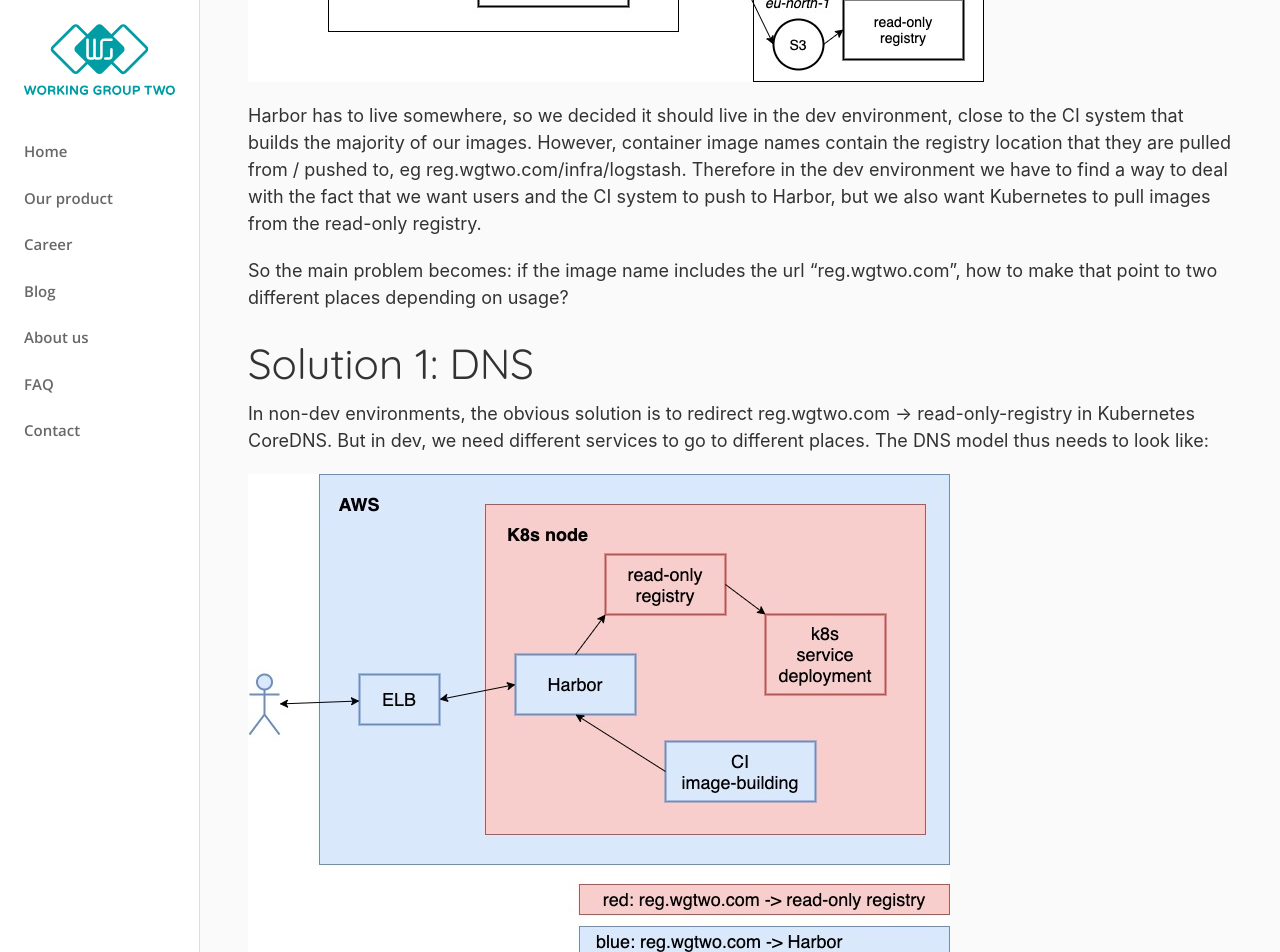
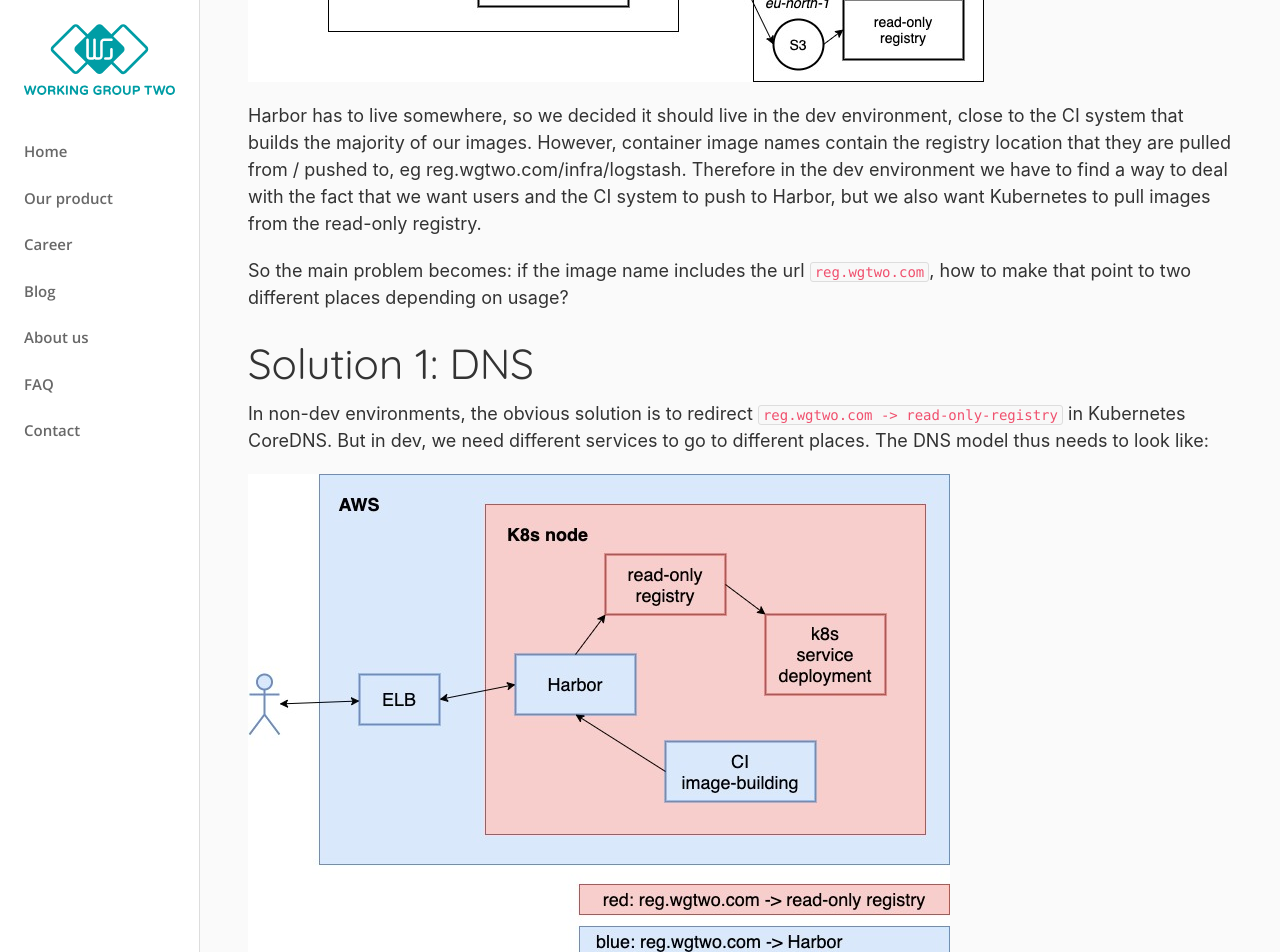
Before and after one commit to working-group-two/engineering-blog, a Jekyll site: the page built from pages/blog/_posts/2020-12-11-forbidden-lore-hacking-dns-routing-for-k8s.md, in a window 1280 px wide and 1400 px high, scrolled down 852 px. Shown: the top 952 px of the window. Built offline with Jekyll 4.4.1, drawn with Linux system fonts in a browser that asks for light colours; nearby versions of some CDN libraries; some of the changed text lies outside the part shown.

Commit message:
More formatting

```diff
--- a/pages/blog/_posts/2020-12-11-forbidden-lore-hacking-dns-routing-for-k8s.md
+++ b/pages/blog/_posts/2020-12-11-forbidden-lore-hacking-dns-routing-for-k8s.md
@@ -26,11 +26,11 @@
 
 Harbor has to live somewhere, so we decided it should live in the dev environment, close to the CI system that builds the majority of our images. However, container image names contain the registry location that they are pulled from / pushed to, eg reg.wgtwo.com/infra/logstash. Therefore in the dev environment we have to find a way to deal with the fact that we want users and the CI system to push to Harbor, but we also want Kubernetes to pull images from the read-only registry.
 
-So the main problem becomes: if the image name includes the url “reg.wgtwo.com”, how to make that point to two different places depending on usage?
+So the main problem becomes: if the image name includes the url `reg.wgtwo.com`, how to make that point to two different places depending on usage?
 
 # Solution 1: DNS
 
-In non-dev environments, the obvious solution is to redirect reg.wgtwo.com -> read-only-registry in Kubernetes CoreDNS. But in dev, we need different services to go to different places. The DNS model thus needs to look like:
+In non-dev environments, the obvious solution is to redirect `reg.wgtwo.com -> read-only-registry` in Kubernetes CoreDNS. But in dev, we need different services to go to different places. The DNS model thus needs to look like:
 
 ![DNS](/img/blog/forbidden-lore-hacking-dns-routing-for-k8s/dnsresolution.jpg)
 
@@ -38,21 +38,21 @@
 
 * route53 sets reg.wgtwo.com -> harbor
 * k8s coreDNS sets reg.wgtwo.com -> read-only-registry
-* CI (Concourse) bypasses cluster lookup and goes to route53 instead, such that reg.wgtwo.com -> harbor
+* CI (Concourse) bypasses cluster lookup and goes to route53 instead, such that `reg.wgtwo.com -> harbor`
 
 <div class="blog-image-with-text">
-<p>We initially deployed a DNS sidecar to the CI system, but with multiple Concourse pods we got multiple sidecars and we really only needed one, plus we had to manipulate Concourse’s internal DNS cache (CONCOURSE_GARDEN_DNS_SERVER) but that broke DNS between Concourse and everything else in the cluster. Replacing the sidecar with a DNS pod in the CI namespace worked better, although then all the CI jobs needed to be updated to use that new pod as their nameserver.</p>
+<p>We initially deployed a DNS sidecar to the CI system, but with multiple Concourse pods we got multiple sidecars and we really only needed one, plus we had to manipulate Concourse’s internal DNS cache (`CONCOURSE_GARDEN_DNS_SERVER`) but that broke DNS between Concourse and everything else in the cluster. Replacing the sidecar with a DNS pod in the CI namespace worked better, although then all the CI jobs needed to be updated to use that new pod as their nameserver.</p>
 <img src="/img/blog/forbidden-lore-hacking-dns-routing-for-k8s/sleight-of-hand.gif" alt="Sleight of hand">
 </div>
 
 However at this point we realised that although we want to deploy pods into Kubernetes, the process that does the deploying lives on the Kubernetes nodes, outside of cluster scope.
-We don’t do any config management on the nodes, we just let [kOps](https://github.com/kubernetes/kops) deploy everything that Kubernetes needs for a cluster, so we were reluctant to introduce an entirely different system just for managing one resolv.conf file. Also the concentric DNS setup would have a very wide scope and be somewhat difficult to debug. Maybe this was a problem better resolved using some clever nginx routing?
+We don’t do any config management on the nodes, we just let [kOps](https://github.com/kubernetes/kops) deploy everything that Kubernetes needs for a cluster, so we were reluctant to introduce an entirely different system just for managing one `resolv.conf` file. Also the concentric DNS setup would have a very wide scope and be somewhat difficult to debug. Maybe this was a problem better resolved using some clever nginx routing?
 
 # Solution 2: nginx
 
 <div class="blog-image-with-text">
 <p>If we could find some way of differentiating the Harbor traffic from read-only-registry traffic, we could let nginx route requests to the right place.</p>
-<iframe src="https://giphy.com/embed/QaPkV29BJh3gI" width="480" height="355" frameBorder="0" class="giphy-embed" allowFullScreen></iframe>
+<iframe src="https://giphy.com/embed/QaPkV29BJh3gI" width="240" height="177" frameBorder="0" class="giphy-embed" allowFullScreen></iframe>
 </div>
 
 # Solution 2a: nginx routes traffic on IP
@@ -64,17 +64,17 @@
 
 # Solution 2b: nginx routes on custom header
 
-The new ‘canary’ feature in nginx makes this kind of routing very easy - traffic that matches a certain criteria gets sent to a different backend. We could use a custom header such as “ro-reg” to send internal traffic to the read-only registry.
+The new `canary` feature in nginx makes this kind of routing very easy - traffic that matches a certain criteria gets sent to a different backend. We could use a custom header such as “ro-reg” to send internal traffic to the read-only registry.
 
     annotations:
-      nginx.ingress.Kubernetes.io/canary: "true"
-	    nginx.ingress.Kubernetes.io/canary-by-header: "ro-reg"
+      nginx.ingress.kubernetes.io/canary: "true"
+      nginx.ingress.kubernetes.io/canary-by-header: "ro-reg"
 
 The docker (client) config has an [HttpHeaders](https://github.com/docker/cli/blob/master/man/docker-config-json.5.md) section, so it would be easy enough to add this section to all of our image-pull secrets, meaning all internal pulls - but nothing else - should go to the read-only registry.
 
 We had to rearrange things a little in order to terminate SSL on nginx and not at the registry so that nginx would be able to read the headers, but that was straightforward.
 
-In our initial tests from the laptop, this worked great. However it quickly transpired that this was the only place it worked from. Where we needed it to work from - the Kubernetes nodes - didn’t run Docker, they run docker-shim on top of containerd, and HttpHeaders [are not implemented yet](https://github.com/containerd/cri/issues/1400). Back to the drawing board.
+In our initial tests from the laptop, this worked great. However it quickly transpired that this was the only place it worked from. Where we needed it to work from - the Kubernetes nodes - didn’t run Docker, they run `docker-shim` on top of containerd, and HttpHeaders [are not implemented yet](https://github.com/containerd/cri/issues/1400). Back to the drawing board.
 
 # Solution 2c: nginx routes on auth header
 
@@ -89,7 +89,7 @@
 
 # Aside: other issues with headers
 
-During this debugging session we also realised that we’d been creating image-pull secrets in Kubernetes with both .dockercfg and .dockerconfigjson, not realising that [.dockercfg is the old format](https://github.com/moby/moby/pull/12009) and that .dockercfg likely does not support HttpHeaders at all.
+During this debugging session we also realised that we’d been creating image-pull secrets in Kubernetes with both `.dockercfg` and `.dockerconfigjson`, not realising that `.dockercfg` [is the old format](https://github.com/moby/moby/pull/12009) and that `.dockercfg` likely does not support HttpHeaders at all.
 
 Kubelet [does support HttpHeaders](https://github.com/Kubernetes/Kubernetes/blob/e1fd2d7ff57af153023347d72d17226effd917c8/pkg/credentialprovider/config.go#L44), but relies on the underlying container runtime to also support them - which is not the case for containerd.
 
@@ -115,10 +115,10 @@
 * CI runs an additional coreDNS pod setting reg.wgtwo.com -> harbor
 * Concourse uses CI coreDNS pod to set reg.wgtwo.com -> harbor
 
-Which brought us back to the problem that was still there: how to update /etc/resolv.conf on the nodes. In the continued absence of config management, we hit upon the wonderful hack of using a privileged pod daemonset to manage the config for us via systemd.
+Which brought us back to the problem that was still there: how to update `/etc/resolv.conf` on the nodes. In the continued absence of config management, we hit upon the wonderful hack of using a privileged pod daemonset to manage the config for us via systemd.
 
 <div class="blog-image-with-text">
-<p>We use the privileged pod to write a new config file to /etc/systemd/resolvd.conf, then reload the systemd-service. We thus control configuration on the Kubernetes node from inside of Kubernetes, which is admittedly morally wrong but also works really well, and keeps the configuration alongside all the rest of our configuration instead of hidden away somewhere new.</p>
+<p>We use the privileged pod to write a new config file to `/etc/systemd/resolvd.conf`, then reload the systemd-service. We thus control configuration on the Kubernetes node from inside of Kubernetes, which is admittedly morally wrong but also works really well, and keeps the configuration alongside all the rest of our configuration instead of hidden away somewhere new.</p>
 <img src="/img/blog/forbidden-lore-hacking-dns-routing-for-k8s/wheelchange.gif" alt="Wheel change">
 </div>
 
```
